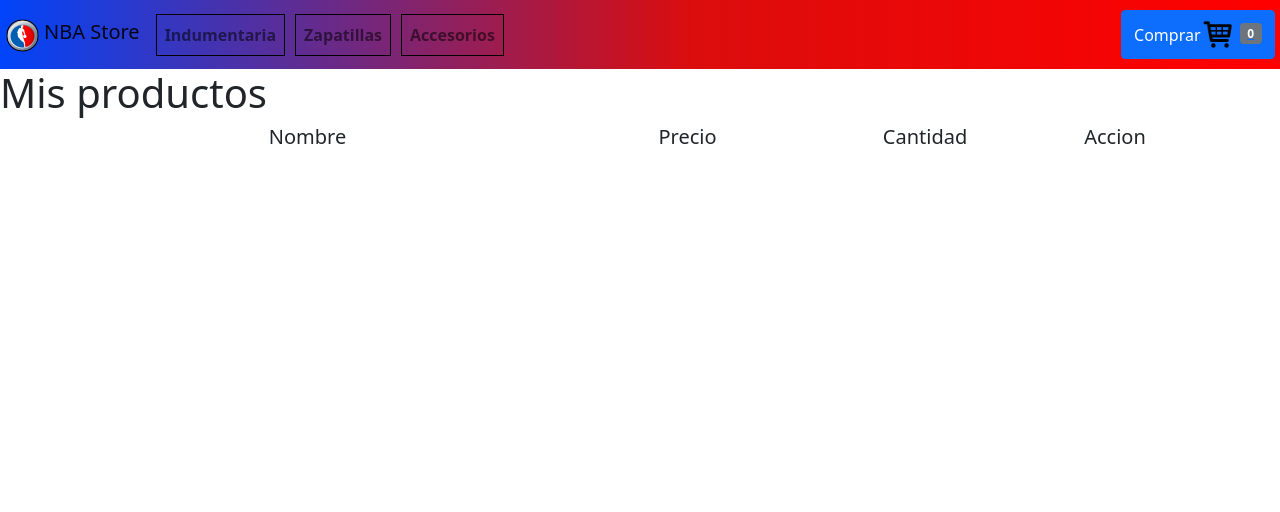
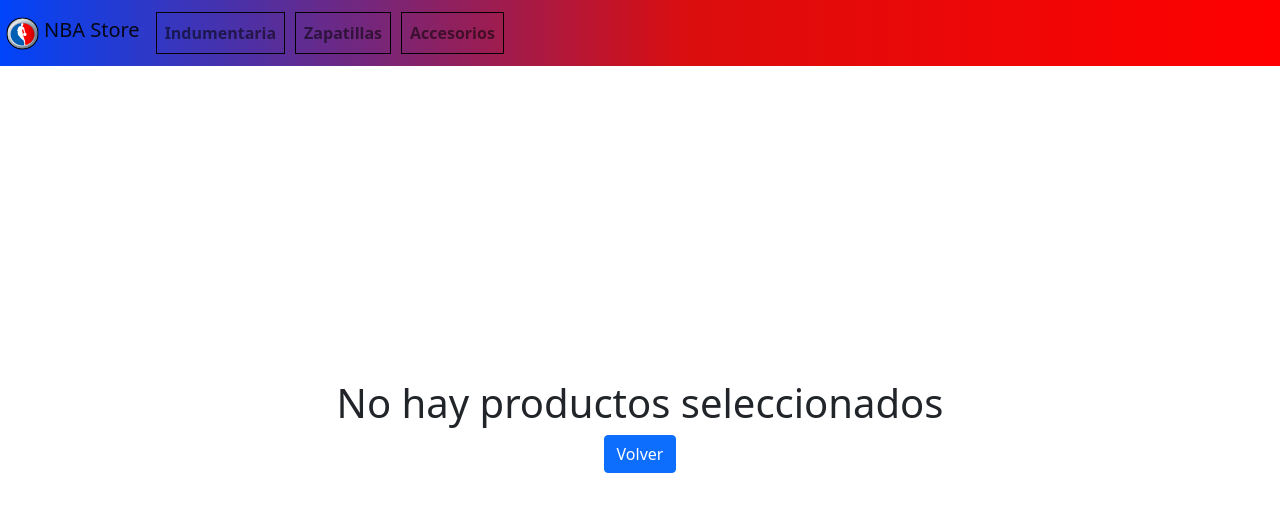
Before and after one commit to lucianomerlo11/PF_NBA_STORE_Merlo_Luciano, a React (Create React App) app: page /cart in a window 1280 px wide. Shown: the top 512 px of the page. Built offline with nearby package versions, Linux system fonts and the light colour scheme.

Commit message:
Desafio: Item Colletion

```diff
--- a/package.json
+++ b/package.json
@@ -11,6 +11,7 @@
     "@testing-library/react": "^12.1.4",
     "@testing-library/user-event": "^13.5.0",
     "bootstrap": "^5.1.3",
+    "firebase": "^9.6.11",
     "react": "^17.0.2",
     "react-bootstrap": "^2.2.1",
     "react-dom": "^17.0.2",
--- a/src/components/Cart/CartComponent.js
+++ b/src/components/Cart/CartComponent.js
@@ -1,13 +1,16 @@
-import React from "react";
+import React, {useContext} from "react";
 import { Button, Badge } from 'react-bootstrap';
 import carrito from '../resources/images/IMG_CART_ICON.png'
+import CartContext from "../../context/CartContext"
+function Cart() {
 
-function Cart() {
+    const {getQuantity} = useContext(CartContext)
+
     return (
         <ul className='navbar-nav'>
             <li className='nav-item'>
                 <Button className='d-flex align-items-center' variant="primary">
-                    Comprar <img src={carrito} width='35' height='35' className='me-1 d-inline-block align-text-top'></img> <Badge bg="secondary">0</Badge>
+                    Comprar <img src={carrito} width='35' height='35' className='me-1 d-inline-block align-text-top'></img> <Badge bg="secondary">{getQuantity()}</Badge>
                     <span className="visually-hidden">unread messages</span>
                 </Button>
             </li>
--- a/src/components/Cart/ItemCart.js
+++ b/src/components/Cart/ItemCart.js
@@ -1,57 +1,70 @@
 import { useContext, useEffect } from 'react';
-import CartContext from '../../context/CartContext'
+import { NavLink } from 'react-router-dom';
+import CartContext from '../../context/CartContext';
+import './itemCart.css'
 function ItemCart() {
 
 
 
     const { cart, cleanCart, getQuantity, removeItem } = useContext(CartContext);
 
-    let isEmptyCart = true;
-    // console.log(cart)
-    cart.length == 0 ? isEmptyCart = true : isEmptyCart = false
 
-    useEffect(()=>{
+
+    useEffect(() => {
         getQuantity()
     }, [getQuantity()])
 
 
     return (
+
+        <>
+            {getQuantity() == 0 ? <div className='emptyCart'>
+                <h1>No hay productos seleccionados</h1>
+                <NavLink className='btn btn-primary' to={'/'}>Volver</NavLink>
+            </div>
+                :
                 <div>
                     <h1>Mis productos</h1>
                     <div className='container'>
                         <div className='row'>
                             <div className='col-md-5'>
-                        <h5 style={{textAlign:'center'}}>Nombre</h5>
+                                <h5 style={{ textAlign: 'center' }}>Nombre</h5>
                             </div>
                             <div className='col-md-3'>
-                        <h5 style={{textAlign:'center'}}>Precio</h5>
+                                <h5 style={{ textAlign: 'center' }}>Precio</h5>
                             </div>
                             <div className='col-md-2'>
-                        <h5 style={{textAlign:'center'}}>Cantidad</h5>
+                                <h5 style={{ textAlign: 'center' }}>Cantidad</h5>
                             </div>
                             <div className='col-md-2'>
-                        <h5 style={{textAlign:'center'}}>Accion</h5>
+                                <h5 style={{ textAlign: 'center' }}>Accion</h5>
                             </div>
                             {cart.map(prod =>
                                 <>
                                     <div className='col-md-5 col-sm-5'>
-                                <p style={{textAlign:'center'}} key={prod.id}>{prod.name}</p>
+                                        <p style={{ textAlign: 'center' }} key={prod.id}>{prod.name}</p>
                                     </div>
                                     <div className='col-md-3 col-sm-3'>
-                                <p style={{textAlign:'center'}} key={prod.id}>{prod.price}</p>
+                                        <p style={{ textAlign: 'center' }} key={prod.id}>{prod.price * prod.quantity}</p>
                                     </div>
                                     <div className='col-md-2 col-sm-2'>
-                                <p style={{textAlign:'center'}} key={prod.id}>{prod.quantity}</p>
+                                        <p style={{ textAlign: 'center' }} key={prod.id}>{prod.quantity}</p>
                                     </div>
                                     <div className='col-md-2 col-sm-2'>
-                                <button id={`btnEliminar${prod.id}`} key={prod.id} onClick={()=>removeItem(prod.id)} type="button" className="btn btn-outline-danger">Eliminar</button>
+                                        <button id={`btnEliminar${prod.id}`} key={prod.id} onClick={() => removeItem(prod.id)} type="button" className="btn btn-outline-danger">Eliminar</button>
                                     </div>
                                     <hr></hr>
                                 </>
                             )}
+                            <div className='col-md-12'>
+                                <h3 style={{textAlign: 'end'}}>Total: ${cart.reduce((acc, prod) =>{
+                                    return acc = acc + (prod.price * prod.quantity)
+                                }, 0)}</h3>
                             </div>
                         </div>
                     </div>
+                </div>}
+        </>
     )
 
 
--- /dev/null
+++ b/src/components/Cart/itemCart.css
@@ -0,0 +1,7 @@
+.emptyCart{
+    display: flex;
+    flex-direction: column;
+    justify-content: center;
+    align-items: center;
+    height: 90vh;
+}
--- a/src/components/ItemDetailComponent/ItemDetail.js
+++ b/src/components/ItemDetailComponent/ItemDetail.js
@@ -22,11 +22,7 @@ const ItemDetail = ({ id, name, image, category, description, price, stock, size
     }
 
     useEffect(() => {
-        getSizeByProductId(id).then(sizes => {
-            setTamanios(sizes.size)
-        }).catch(error => {
-            console.log(error)
-        })
+        setTamanios(size)
     }, [id])
 
     return (
--- a/src/components/ItemDetailContainer/ItemDetailContainer.js
+++ b/src/components/ItemDetailContainer/ItemDetailContainer.js
@@ -2,6 +2,8 @@ import { useEffect, useState } from "react"
 import { useParams } from "react-router-dom";
 import { getProductById } from "../Data/Products";
 import ItemDetail from "../ItemDetailComponent/ItemDetail";
+import {firestoreDb} from "../../services/firebase"
+import { getDoc, doc } from "firebase/firestore";
 
 const ItemDetailContainer = ({addToCart}) => {
     const [product, setProduct] = useState();
@@ -12,13 +14,27 @@ const ItemDetailContainer = ({addToCart}) => {
         setLoading(true);
 
 
-        getProductById(productId).then(response => {
-            setProduct(response)
-        }).catch(error => {
+        // getProductById(productId).then(response => {
+        //     setProduct(response)
+        // }).catch(error => {
+        //     console.log(error)
+        // }).finally(()=>{
+        //     setLoading(false)
+        // })
+
+        const docRef = doc(firestoreDb, 'products', productId)
+
+        getDoc(docRef).then(querySnapShot => {
+            const product = {id: querySnapShot.id, ...querySnapShot.data()}
+            console.log(product)
+            setProduct(product)
+        }).catch((error) =>{
             console.log(error)
         }).finally(()=>{
             setLoading(false)
         })
+
+
     }, [productId])
 
     if (loading) {
--- a/src/components/ItemListConteiner/ItemListComponent.js
+++ b/src/components/ItemListConteiner/ItemListComponent.js
@@ -2,6 +2,10 @@ import { useState, useEffect } from 'react';
 import { getProducts, getProductsById } from "../Data/Products";
 import { useParams } from 'react-router-dom';
 import ItemList from '../ItemListComponent/ItemList';
+import { firestoreDb } from '../../services/firebase';
+import { getDocs, collection, query, where } from 'firebase/firestore';
+
+
 
 
 function ItemListContainer() {
@@ -14,22 +18,62 @@ function ItemListContainer() {
 
         if (categoryId) {
             setLoading(true);
-            getProductsById(categoryId).then(items => {
-                setProducts(items)
-            }).catch(err => {
-                console.log(err)
-            }).finally(() => {
+
+            // getProductsById(categoryId).then(items => {
+            //     setProducts(items)
+            // }).catch(err => {
+            //     console.log(err)
+            // }).finally(() => {
+            //     setLoading(false)
+            // })
+
+            const collectionRef = query(collection(firestoreDb, 'products'), where('category', '==', categoryId))
+
+            getDocs(collectionRef).then(querySnapShot =>{
+                const products = querySnapShot.docs.map(doc => {
+                    return {id: doc.id, ...doc.data()}
+                })
+                setProducts(products)
+            }).catch(error =>{
+                console.log(error)
+            }).finally(()=>{
                 setLoading(false)
             })
         } else {
             setLoading(true);
-            getProducts().then(item => {
+
+            /**
+             * Sin Firebase
+             *             getProducts().then(item => {
                 setProducts(item)
             }).catch(err => {
                 console.log(err)
             }).finally(() => {
                 setLoading(false)
             })
+             */
+
+            /**
+             * Con Firebase
+             */
+
+            const collectionRef = collection(firestoreDb, 'products')
+
+            getDocs(collectionRef) //Retornar una promesa
+                .then(querySnapShot => {
+                    const products = querySnapShot.docs.map(doc => {
+                        return{
+                            id: doc.id,
+                            ...doc.data()
+                        }
+                    })
+                    setProducts(products)
+                }).catch(error => {
+                    console.log(error)
+                }).finally(()=>{
+                    setLoading(false)
+                })
+
         }
 
         return (() => {
@@ -41,10 +85,10 @@ function ItemListContainer() {
         <div className='ItemListContainer'>
             {
                 loading ?
-                    <h1>Cargando...</h1>:
-                products.length ?
-                    <ItemList key={products.id} products = {products}/> :
-                    <h1>No se encontraron productos</h1>
+                    <h1>Cargando...</h1> :
+                    products.length ?
+                        <ItemList key={products.id} products={products} /> :
+                        <h1>No se encontraron productos</h1>
             }
         </div>
     )
--- a/src/components/Navbar/Navbar.js
+++ b/src/components/Navbar/Navbar.js
@@ -1,12 +1,16 @@
-import React from 'react';
+import React, {useContext} from 'react';
 import logo from '../resources/images/IMG_NBA_STORE_ICON.png';
 import Cart from '../Cart/CartComponent';
 import {Link, NavLink} from 'react-router-dom'
 import { useParams } from 'react-router-dom';
 import bootstrap from 'bootstrap';
+import CartContext from '../../context/CartContext'
 import './Navbar.css'
 function NavbarComponent() {
     const {category} = useParams();
+
+    const {getQuantity} = useContext(CartContext)
+
     return (
         <nav className='navbar navbar-expand-lg navbar-light'>
             <div className='container-fluid menu'>
@@ -31,7 +35,7 @@ function NavbarComponent() {
                     </ul>
                 </div>
                 <div className='collapse navbar-collapse justify-content-end' id='navbarNav'>
-                    <NavLink to={'/cart'}><Cart></Cart></NavLink>
+                    {getQuantity() == 0 ? '' : <NavLink to={'/cart'}><Cart></Cart></NavLink>}
                 </div>
             </div>
         </nav>
--- /dev/null
+++ b/src/services/firebase.js
@@ -0,0 +1,16 @@
+import { initializeApp } from "firebase/app";
+import {getFirestore} from 'firebase/firestore'
+
+const firebaseConfig = {
+  apiKey: "AIzaSyB_Nt_O93WuVK9VDLCAzGgIP_Ph2QSMoAg",
+  authDomain: "nbastorecoderhouse.firebaseapp.com",
+  projectId: "nbastorecoderhouse",
+  storageBucket: "nbastorecoderhouse.appspot.com",
+  messagingSenderId: "1055594033847",
+  appId: "1:1055594033847:web:08957fbdfa78b151499332"
+};
+
+
+const app = initializeApp(firebaseConfig);
+
+export const firestoreDb = getFirestore(app)
```
Also changed, not shown: 1 other file (tests, documents, lock files or other folders). Lines whose indentation alone changed are shown as unchanged.
